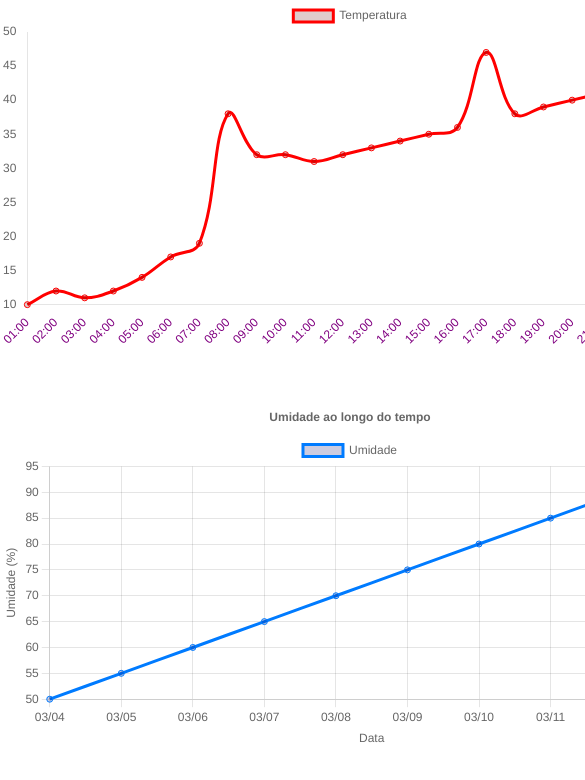
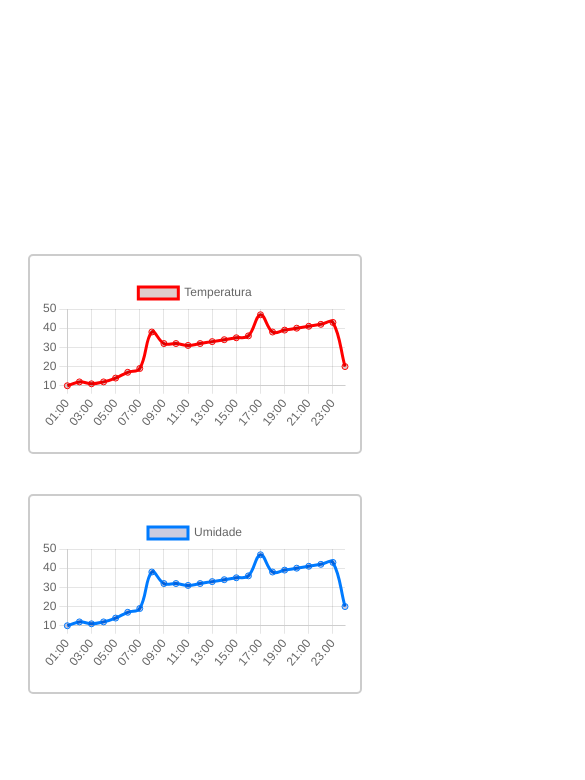
Before and after one commit to felipe-sant/FRONT-ColetorDeTempo, a React (Create React App) app: page / in a window 390 px wide. Shown: the top 780 px of the page, 585 px wide, since content can reach past the window. Built offline with nearby package versions, Linux system fonts and the light colour scheme.

Commit message:
style: adicionando responsividade e melhorando estilo dos graficos

```diff
--- a/src/components/GraficoTemperatura.tsx
+++ b/src/components/GraficoTemperatura.tsx
@@ -1,26 +1,9 @@
 import Temperatura from "../types/Temperatura";
 import temperaturaOption from "./options/temperaturaOption";
+import css from "../styles/components/grafico.module.css"
 import { Line } from 'react-chartjs-2';
-import {
-    Chart as ChartJS,
-    CategoryScale,
-    LinearScale,
-    PointElement,
-    LineElement,
-    Title,
-    Tooltip,
-    Legend,
-} from 'chart.js';
-
-ChartJS.register(
-    CategoryScale,
-    LinearScale,
-    PointElement,
-    LineElement,
-    Title,
-    Tooltip,
-    Legend
-);
+import { Chart as ChartJS, CategoryScale, LinearScale, PointElement, LineElement, Title, Tooltip, Legend } from 'chart.js';
+ChartJS.register(CategoryScale, LinearScale, PointElement, LineElement, Title, Tooltip, Legend);
 
 function GraficoTemperatura(props: { temperatura: Temperatura[] }) {
     const data = {
@@ -37,7 +20,7 @@ function GraficoTemperatura(props: { temperatura: Temperatura[] }) {
     }
 
     return (
-        <div style={{ width: "700px", height: "400px" }}>
+        <div className={css.grafico}>
             <Line data={data} options={temperaturaOption} />
         </div>
     )
--- a/src/components/GraficoUmidade.tsx
+++ b/src/components/GraficoUmidade.tsx
@@ -1,27 +1,9 @@
-
+import umidadeOption from './options/umidadeOption';
+import Umidade from '../types/Umidade';
+import css from "../styles/components/grafico.module.css"
 import { Line } from 'react-chartjs-2';
-import {
-    Chart as ChartJS,
-    CategoryScale,
-    LinearScale,
-    PointElement,
-    LineElement,
-    Title,
-    Tooltip,
-    Legend,
-} from 'chart.js';
-import Umidade from '../types/Umidade';
-import umidadeOption from './options/umidadeOption';
-
-ChartJS.register(
-    CategoryScale,
-    LinearScale,
-    PointElement,
-    LineElement,
-    Title,
-    Tooltip,
-    Legend
-);
+import { Chart as ChartJS, CategoryScale, LinearScale, PointElement, LineElement, Title, Tooltip, Legend } from 'chart.js';
+ChartJS.register(CategoryScale, LinearScale, PointElement, LineElement, Title, Tooltip, Legend);
 
 function GraficoUmidade(props: { umidade: Umidade[] }) {
     const data = {
@@ -38,7 +20,7 @@ function GraficoUmidade(props: { umidade: Umidade[] }) {
     }
 
     return (
-        <div style={{ width: "700px", height: "400px" }}>
+        <div className={css.grafico}>
             <Line data={data} options={umidadeOption} />
         </div>
     )
--- a/src/components/options/temperaturaOption.ts
+++ b/src/components/options/temperaturaOption.ts
@@ -1,29 +1,5 @@
 const temperaturaOption = {
-    responsive: true,
-    plugins: {
-        legend: {
-            position: 'top' as const,
-        },
-        title: {
-            display: false,
-            text: 'Temperatura ao longo do tempo',
-        },
-    },
-    scales: {
-        x: {
-            grid: {
-              display: false,
-            },
-            ticks: {
-              color: 'purple', // Cor dos rótulos
-            },
-        },
-        y: {
-            grid: {
-                display: false,
-            }
-        },
-    },
+    responsive: true
 };
 
 export default temperaturaOption;
--- a/src/components/options/umidadeOption.ts
+++ b/src/components/options/umidadeOption.ts
@@ -1,28 +1,5 @@
 const umidadeOption = {
-    responsive: true,
-    plugins: {
-        legend: {
-            position: 'top' as const,
-        },
-        title: {
-            display: true,
-            text: 'Umidade ao longo do tempo',
-        },
-    },
-    scales: {
-        x: {
-            title: {
-                display: true,
-                text: 'Data',
-            },
-        },
-        y: {
-            title: {
-                display: true,
-                text: 'Umidade (%)',
-            },
-        },
-    },
+    responsive: true
 };
 
 export default umidadeOption;
--- a/src/pages/Home.tsx
+++ b/src/pages/Home.tsx
@@ -33,22 +33,41 @@ function Home() {
     ]
 
     const umidades: Umidade[] = [
-        { value: 50, timestamp: "03/04" },
-        { value: 55, timestamp: "03/05" },
-        { value: 60, timestamp: "03/06" },
-        { value: 65, timestamp: "03/07" },
-        { value: 70, timestamp: "03/08" },
-        { value: 75, timestamp: "03/09" },
-        { value: 80, timestamp: "03/10" },
-        { value: 85, timestamp: "03/11" },
-        { value: 90, timestamp: "03/12" },
-        { value: 95, timestamp: "1" },
+        { timestamp: "01:00", value: 10 },
+        { timestamp: "02:00", value: 12 },
+        { timestamp: "03:00", value: 11 },
+        { timestamp: "04:00", value: 12 },
+        { timestamp: "05:00", value: 14 },
+        { timestamp: "06:00", value: 17 },
+        { timestamp: "07:00", value: 19 },
+        { timestamp: "08:00", value: 38 },
+        { timestamp: "09:00", value: 32 },
+        { timestamp: "10:00", value: 32 },
+        { timestamp: "11:00", value: 31 },
+        { timestamp: "12:00", value: 32 },
+        { timestamp: "13:00", value: 33 },
+        { timestamp: "14:00", value: 34 },
+        { timestamp: "15:00", value: 35 },
+        { timestamp: "16:00", value: 36 },
+        { timestamp: "17:00", value: 47 },
+        { timestamp: "18:00", value: 38 },
+        { timestamp: "19:00", value: 39 },
+        { timestamp: "20:00", value: 40 },
+        { timestamp: "21:00", value: 41 },
+        { timestamp: "22:00", value: 42 },
+        { timestamp: "23.00", value: 43 },
+        { timestamp: "00.00", value: 20 }
     ]
 
     return (
         <main className={css.main}>
-            <GraficoTemperatura temperatura={temperaturas} />
-            <GraficoUmidade umidade={umidades} />
+            <div className={css.filtro}>
+
+            </div>
+            <div className={css.container}>
+                <GraficoTemperatura temperatura={temperaturas} />
+                <GraficoUmidade umidade={umidades} />
+            </div>
         </main>
     )
 }
--- /dev/null
+++ b/src/styles/components/grafico.module.css
@@ -0,0 +1,38 @@
+.grafico {
+    border: 2px solid #ccc;
+    border-radius: 5px;
+    padding: 10px;
+    width: 500px;
+    height: 300px;
+    display: flex;
+    justify-content: center;
+    align-items: center;
+}
+
+@media (max-width: 1200px) {
+    .grafico {
+        width: 450px;
+        height: 270px;
+    }
+}
+
+@media (max-width: 992px) {
+    .grafico {
+        width: 400px;
+        height: 250px;
+    }
+}
+
+@media (max-width: 895px) {
+    .grafico {
+        width: 350px;
+        height: 220px;
+    }
+}
+
+@media (max-width: 768px) {
+    .grafico {
+        width: 334px;
+        height: 200px;
+    }
+}
--- a/src/styles/pages/home.module.css
+++ b/src/styles/pages/home.module.css
@@ -1,3 +1,63 @@
 .main {
+    /* background-color: blue; */
+
     height: 100dvh;
+    max-width: 1200px;
+
+    display: flex;
+    flex-direction: column;
+    justify-content: center;
+    align-items: center;
+
+    margin: 0 auto;
 }
+
+.filtro {
+    /* background-color: green; */
+    height: 10%;
+    width: 100%;
+    max-width: 300px;
+}
+
+.container {
+    /* background-color: red; */
+    width: 100%;
+    height: 60%;
+    display: flex;
+    flex-direction: row;
+    justify-content: space-between;
+    align-items: center;
+    gap: 10px;
+    padding: 0 40px;
+}
+
+@media (max-width: 1200px) {
+    .main {
+        gap: 20px;
+    }
+
+    .container {
+        align-items: center;
+        justify-content: center;
+        padding: 0 20px;
+        gap: 40px;
+        height: 70%;
+    }
+}
+
+@media (max-width: 992px) {
+    .filtro {
+        max-width: 300px;
+    }
+}
+
+@media (max-width: 768px) {
+    .filtro {
+        max-width: 250px;
+    }
+
+    .container {
+        flex-direction: column;
+        height: 70%;
+    }
+}
```
